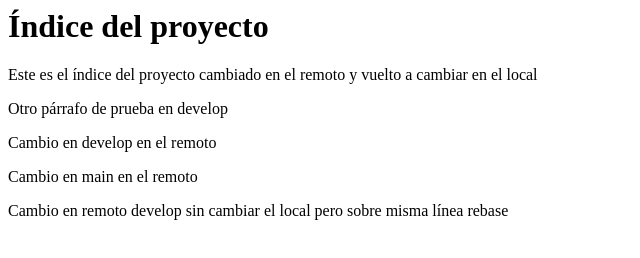
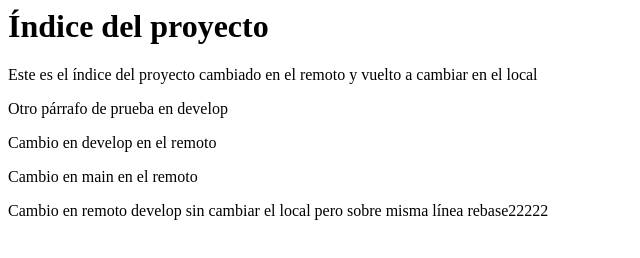
Before and after one commit to luistermi/PruebaComandosGit, a plain HTML site: page index.html in a window 1280 px wide. Shown: the full height of the page, 0-640 px from the left. Drawn offline with Linux system fonts and the light colour scheme.

Commit message:
rebase 2

```diff
--- a/index.html
+++ b/index.html
@@ -3,4 +3,4 @@
 <p>Otro párrafo de prueba en develop</p>
 <p>Cambio en develop en el remoto</p>
 <p>Cambio en main en el remoto</p>
-<p>Cambio en remoto develop sin cambiar el local pero sobre misma línea rebase</p>
+<p>Cambio en remoto develop sin cambiar el local pero sobre misma línea rebase22222</p>
```
